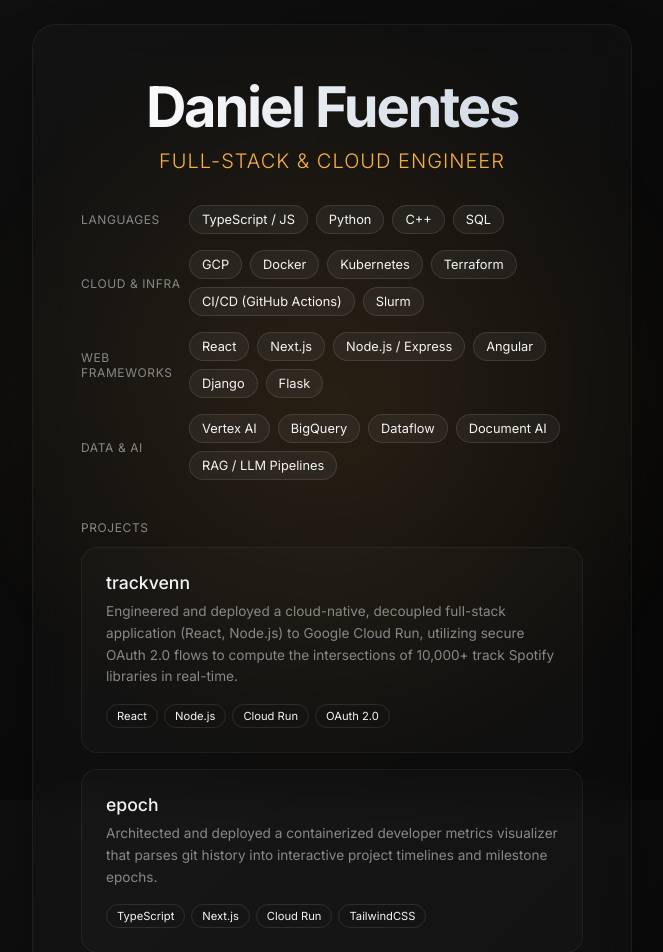
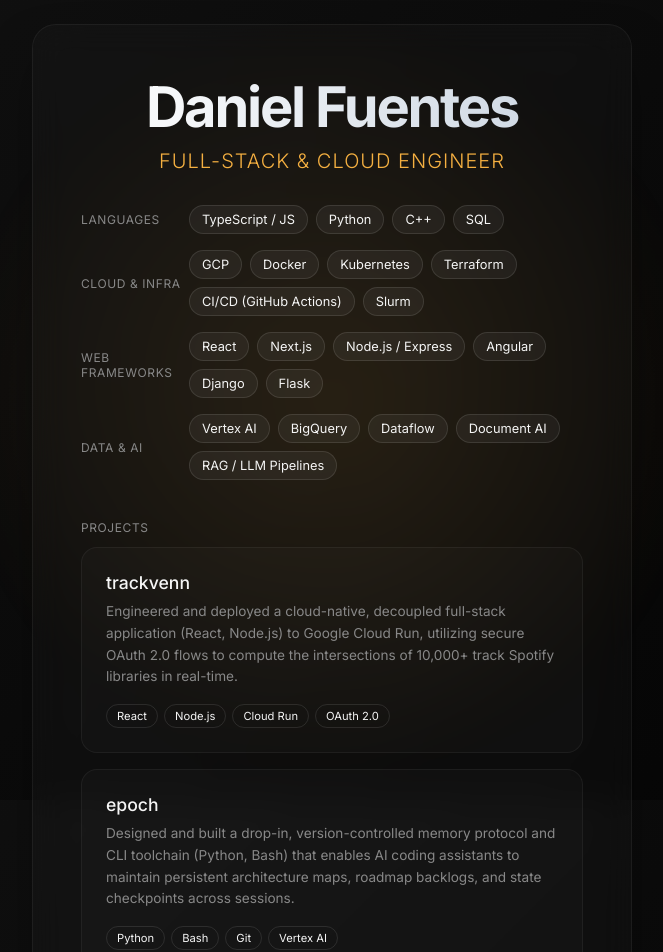
Before and after one commit to fuentesdaniel0/website, a Next.js app: page / in a window 1280 px wide. Shown: the top 952 px of the page, without its empty margins (308-971 px from the left). Built offline with nearby package versions, Linux system fonts and the light colour scheme.

Commit message:
fix(epoch): correct project details and link based on actual repository

```diff
--- a/src/data/resumeData.ts
+++ b/src/data/resumeData.ts
@@ -248,10 +248,10 @@ export const resumeData: ResumeData = {
     },
     {
       title: "epoch",
-      link: "https://epoch.sh",
-      technologies: ["TypeScript", "Next.js", "Cloud Run", "TailwindCSS"],
+      link: "https://github.com/fuentesdaniel0/Epoch",
+      technologies: ["Python", "Bash", "Git", "Vertex AI"],
       bulletPoints: [
-        "Architected and deployed a containerized developer metrics visualizer that parses git history into interactive project timelines and milestone epochs.",
+        "Designed and built a drop-in, version-controlled memory protocol and CLI toolchain (Python, Bash) that enables AI coding assistants to maintain persistent architecture maps, roadmap backlogs, and state checkpoints across sessions.",
       ],
     },
   ],
```
Also changed, not shown: .agents/memory/changelog.md (added), 1 other file (tests, documents, lock files or other folders).
